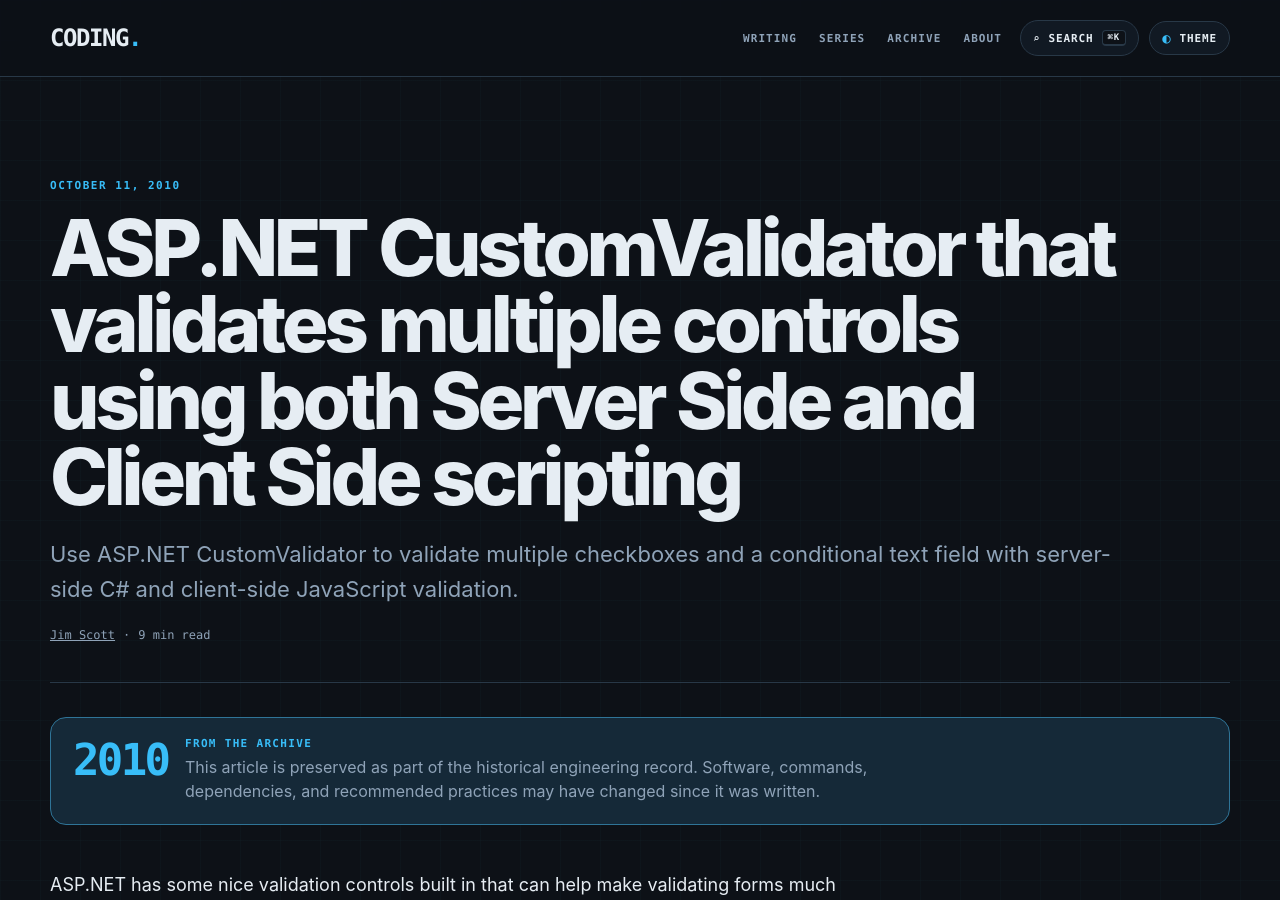
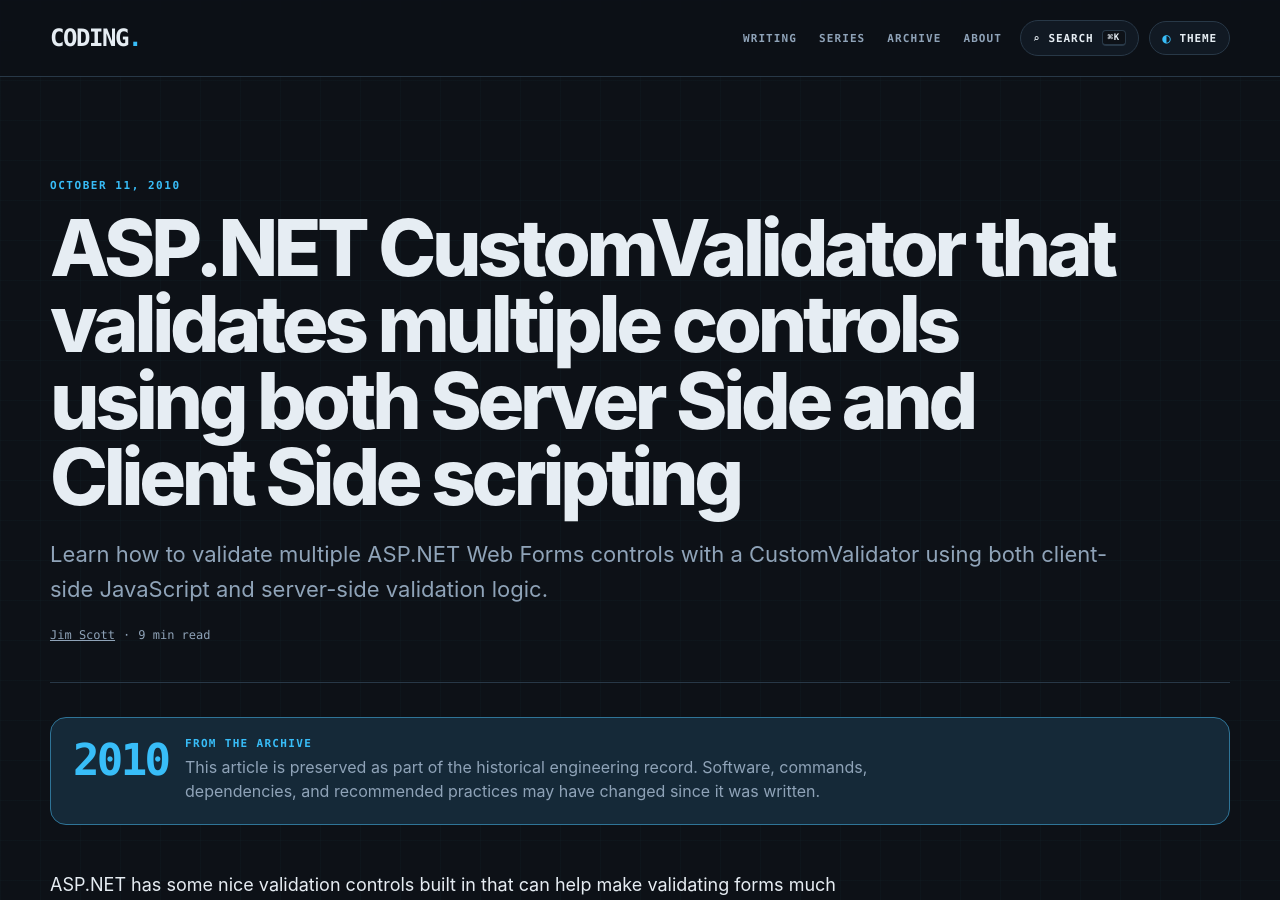
Before and after one commit to infoconex/coding-blog, a Jekyll site: the page built from post/2010/10/11/ASPNET-CustomValidator-that-validates-multiple-controls-using-both-Server-Side-and-Client-Side-scripting/index.md, in a window 1280 px wide and 900 px high. Built offline with Jekyll 4.4.1, drawn with Linux system fonts in a browser that asks for light colours.

Commit message:
SEO: improve page meta description

```diff
--- a/post/2010/10/11/ASPNET-CustomValidator-that-validates-multiple-controls-using-both-Server-Side-and-Client-Side-scripting/index.md
+++ b/post/2010/10/11/ASPNET-CustomValidator-that-validates-multiple-controls-using-both-Server-Side-and-Client-Side-scripting/index.md
@@ -1,7 +1,7 @@
 ---
 title: "ASP.NET CustomValidator that validates multiple controls using both Server Side and Client Side scripting"
 date: "2010-10-11"
-description: "Use ASP.NET CustomValidator to validate multiple checkboxes and a conditional text field with server-side C# and client-side JavaScript validation."
+description: "Learn how to validate multiple ASP.NET Web Forms controls with a CustomValidator using both client-side JavaScript and server-side validation logic."
 tags: []
 slug: "asp-net-customvalidator-that-validates-multiple-controls-using-both-server-side-and-client-side-scripting"
 author: "Jim Scott"
```
